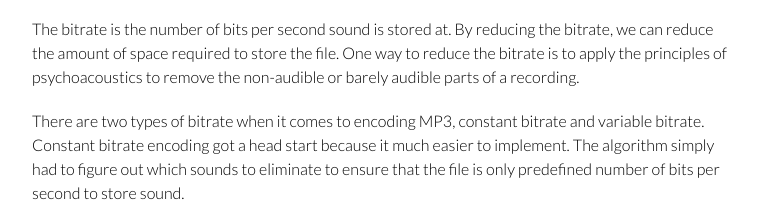
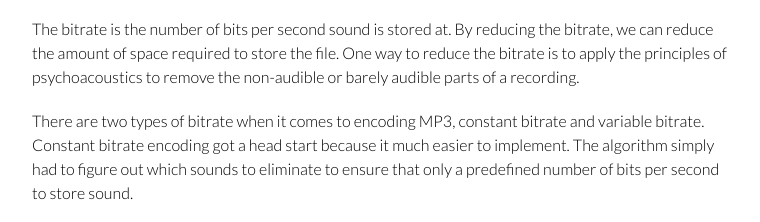
Before and after one commit to deanchen/physics36-mp3, a plain HTML site: page index.html in a window 1280 px wide. Shown: the part 1156-1378 px from the top of the page, 258-1018 px from the left. Drawn offline with nearby package versions, Linux system fonts and the light colour scheme.

Commit message:
corrected saying

```diff
--- a/index.html
+++ b/index.html
@@ -44,7 +44,7 @@
         <h3>Bitrate</h3>
         <p>The bitrate is the number of bits per second sound is stored at. By reducing the bitrate, we can reduce the amount of space required to store the file. One way to reduce the bitrate is to apply the principles of psychoacoustics to remove the non-audible or barely audible parts of a recording.</p>
 
-        <p>There are two types of bitrate when it comes to encoding MP3, constant bitrate and variable bitrate. Constant bitrate encoding got a head start because it much easier to implement. The algorithm simply had to figure out which sounds to eliminate to ensure that the file is only predefined number of bits per second to store sound.</p>
+        <p>There are two types of bitrate when it comes to encoding MP3, constant bitrate and variable bitrate. Constant bitrate encoding got a head start because it much easier to implement. The algorithm simply had to figure out which sounds to eliminate to ensure that only a predefined number of bits per second to store sound.</p>
 
         <p>However, encoding efficiency could be dramatically improved the algorithm accounted for the complexity of sound at various parts of the file. For example, storing a few seconds of silence should take much few bits than a complicated percussion section. By adjusting the bitrate to accommodate for varying levels of complexity in sound, variable rate encoding can either produce files of equal sound fidelity to constant bit rate encoding at a smaller size or of increased sound fidelity given the same amount of space.</p>
 
```
